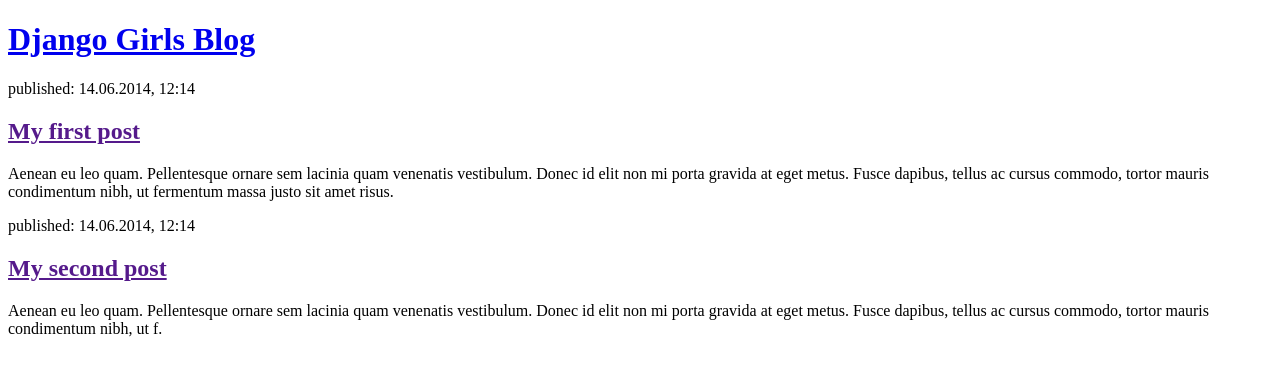
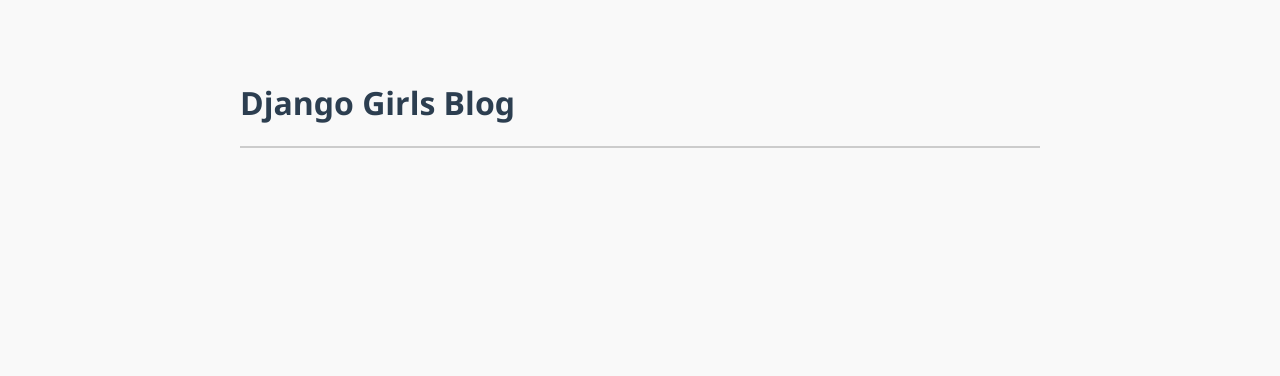
Before and after one commit to Isaiah2702/django_project, a Django app: page / in a window 1280 px wide. Shown: the top 376 px of the page. Run offline with Django 5.2, Linux system fonts and the light colour scheme; data comes from the database, SQL or seed files in the repository.

Commit message:
Modified templates to display posts from database.

```diff
--- a/blog/templates/blog/post_list.html
+++ b/blog/templates/blog/post_list.html
@@ -1,23 +1,58 @@
 <!DOCTYPE html>
-<html>
+<html lang="en">
 <head>
-        <title>Django Girls blog</title>
+    <meta charset="UTF-8">
+    <title>Django Girls Blog</title>
+    <style>
+        body {
+            font-family: 'Segoe UI', sans-serif;
+            max-width: 800px;
+            margin: 40px auto;
+            background-color: #f9f9f9;
+            padding: 20px;
+            color: #333;
+        }
+
+        header {
+            border-bottom: 2px solid #ccc;
+            margin-bottom: 30px;
+        }
+
+        header h1 a {
+            text-decoration: none;
+            color: #2c3e50;
+        }
+
+        article {
+            margin-bottom: 40px;
+            padding-bottom: 20px;
+            border-bottom: 1px solid #ddd;
+        }
+
+        article h2 a {
+            color: #2980b9;
+            text-decoration: none;
+        }
+
+        time {
+            font-size: 0.9em;
+            color: #888;
+        }
+    </style>
 </head>
 <body>
+
     <header>
         <h1><a href="/">Django Girls Blog</a></h1>
     </header>
 
+    {% for post in posts %}
     <article>
-            <time>published: 14.06.2014, 12:14</time>
-            <h2><a href="">My first post</a></h2>
-            <p>Aenean eu leo quam. Pellentesque ornare sem lacinia quam venenatis vestibulum. Donec id elit non mi porta gravida at eget metus. Fusce dapibus, tellus ac cursus commodo, tortor mauris condimentum nibh, ut fermentum massa justo sit amet risus.</p>
+        <time>Published: {{ post.published_date }}</time>
+        <h2><a href="#">{{ post.title }}</a></h2>
+        <p>{{ post.text|linebreaksbr }}</p>
     </article>
+    {% endfor %}
 
-        <article>
-            <time>published: 14.06.2014, 12:14</time>
-            <h2><a href="">My second post</a></h2>
-            <p>Aenean eu leo quam. Pellentesque ornare sem lacinia quam venenatis vestibulum. Donec id elit non mi porta gravida at eget metus. Fusce dapibus, tellus ac cursus commodo, tortor mauris condimentum nibh, ut f.</p>
-        </article>
 </body>
 </html>
--- a/blog/views.py
+++ b/blog/views.py
@@ -1,4 +1,8 @@
 from django.shortcuts import render
+from django.utils import timezone
+from .models import Post
+
 
 def post_list(request):
-    return render(request, 'blog/post_list.html', {})
+    posts = Post.objects.filter(published_date__lte=timezone.now()).order_by('published_date')
+    return render(request, 'blog/post_list.html', {'posts': posts})
--- a/mysite/settings.py
+++ b/mysite/settings.py
@@ -106,6 +106,8 @@
 
 LANGUAGE_CODE = 'en-us'
 
+USE_I18N = False
+
 TIME_ZONE = 'America/Indianapolis'
 
 USE_I18N = True
```
Lines whose indentation alone changed are shown as unchanged.
